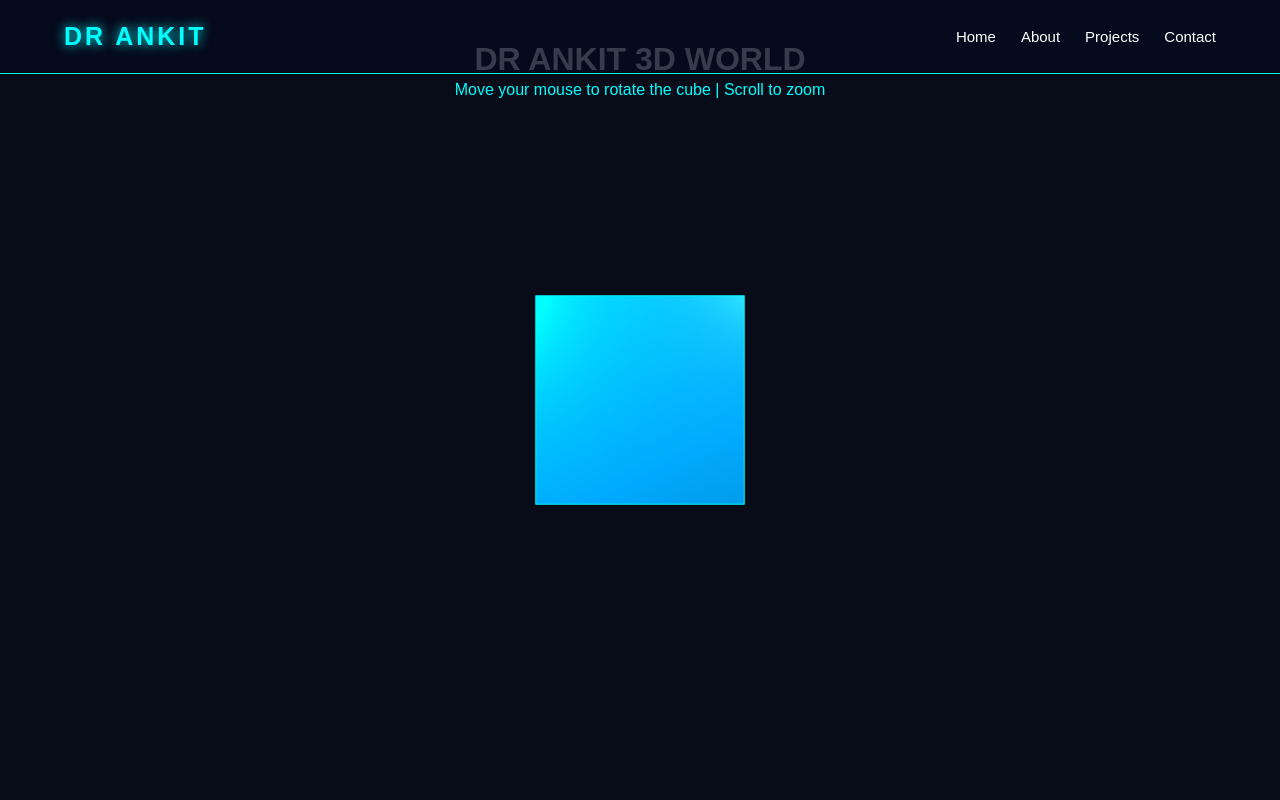
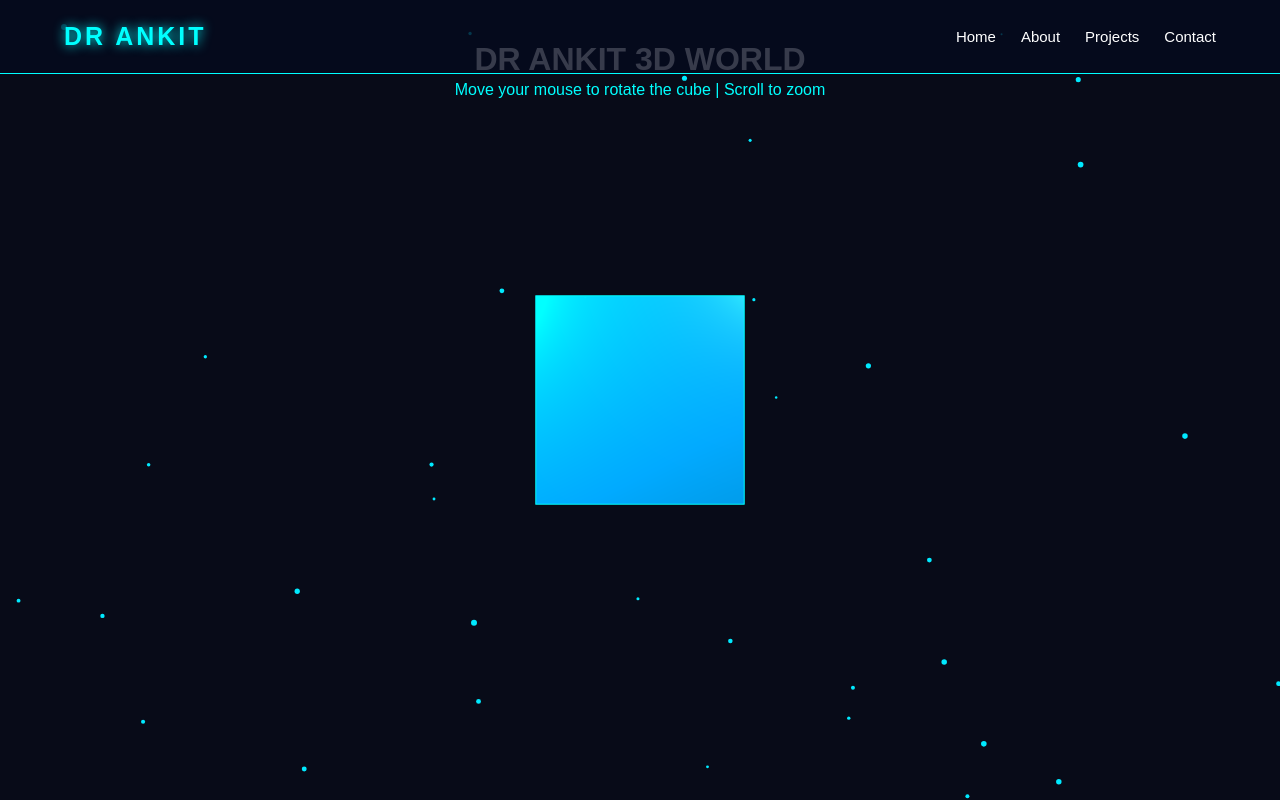
Before and after one commit to drpardhan093-beep/dr_ankit_3d_world-, a plain HTML site: page index.html in a window 1280 px wide. Drawn offline with nearby package versions, Linux system fonts and the light colour scheme; animation ran at ten frames a second.

Commit message:
Update index.html

```diff
--- a/index.html
+++ b/index.html
@@ -207,5 +207,60 @@ renderer.setSize(window.innerWidth, window.innerHeight);
 });
 </script>
 
+<style>
+#starCanvas {
+  position: fixed;
+  inset: 0;
+  width: 100%;
+  height: 100%;
+  pointer-events: none;
+  z-index: 5;
+}
+</style>
+
+<canvas id="starCanvas"></canvas>
+
+<script>
+const canvas = document.getElementById("starCanvas");
+const ctx = canvas.getContext("2d");
+
+let stars = [];
+
+function resize() {
+  canvas.width = window.innerWidth;
+  canvas.height = window.innerHeight;
+
+  stars = Array.from({ length: 35 }, () => ({
+    x: Math.random() * canvas.width,
+    y: Math.random() * canvas.height,
+    size: Math.random() * 2 + 1,
+    speed: Math.random() * 0.5 + 0.2
+  }));
+}
+
+function animate() {
+  ctx.clearRect(0, 0, canvas.width, canvas.height);
+
+  stars.forEach(star => {
+    ctx.beginPath();
+    ctx.arc(star.x, star.y, star.size, 0, Math.PI * 2);
+    ctx.fillStyle = "#00eaff";
+    ctx.fill();
+
+    star.y -= star.speed;
+
+    if (star.y < 0) {
+      star.y = canvas.height;
+    }
+  });
+
+  requestAnimationFrame(animate);
+}
+
+window.addEventListener("resize", resize);
+resize();
+animate();
+</script>
+
 </body>
 </html>
```
